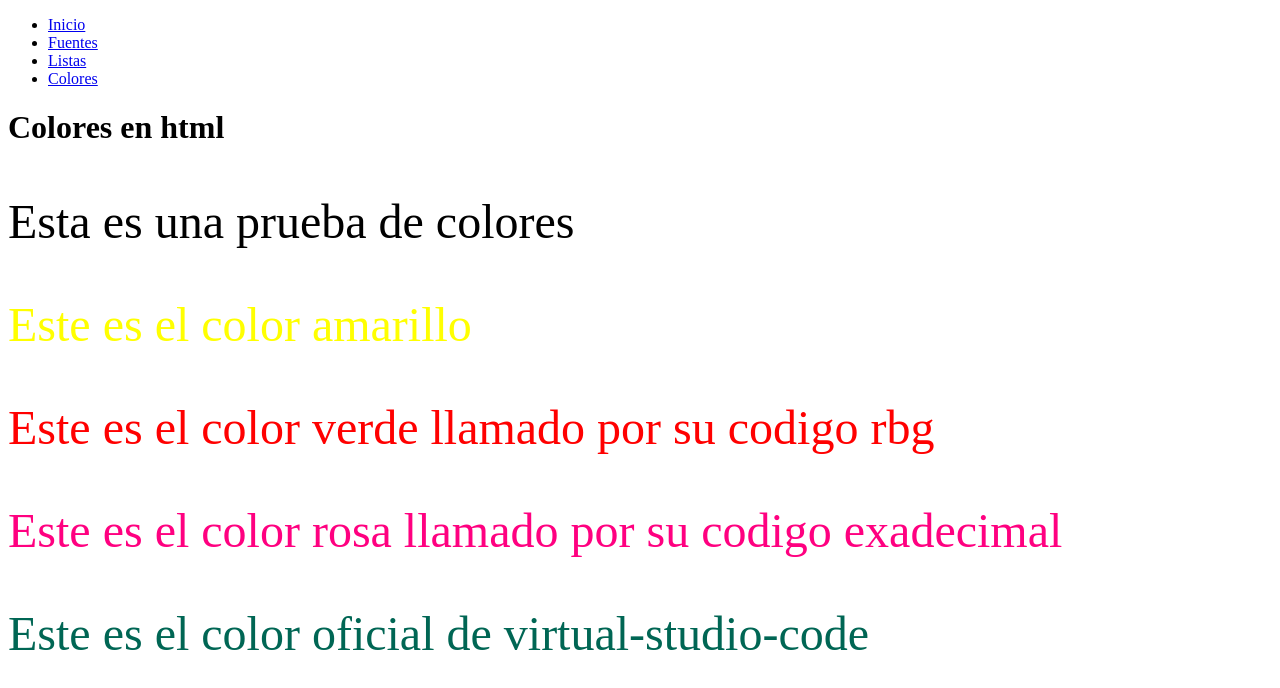
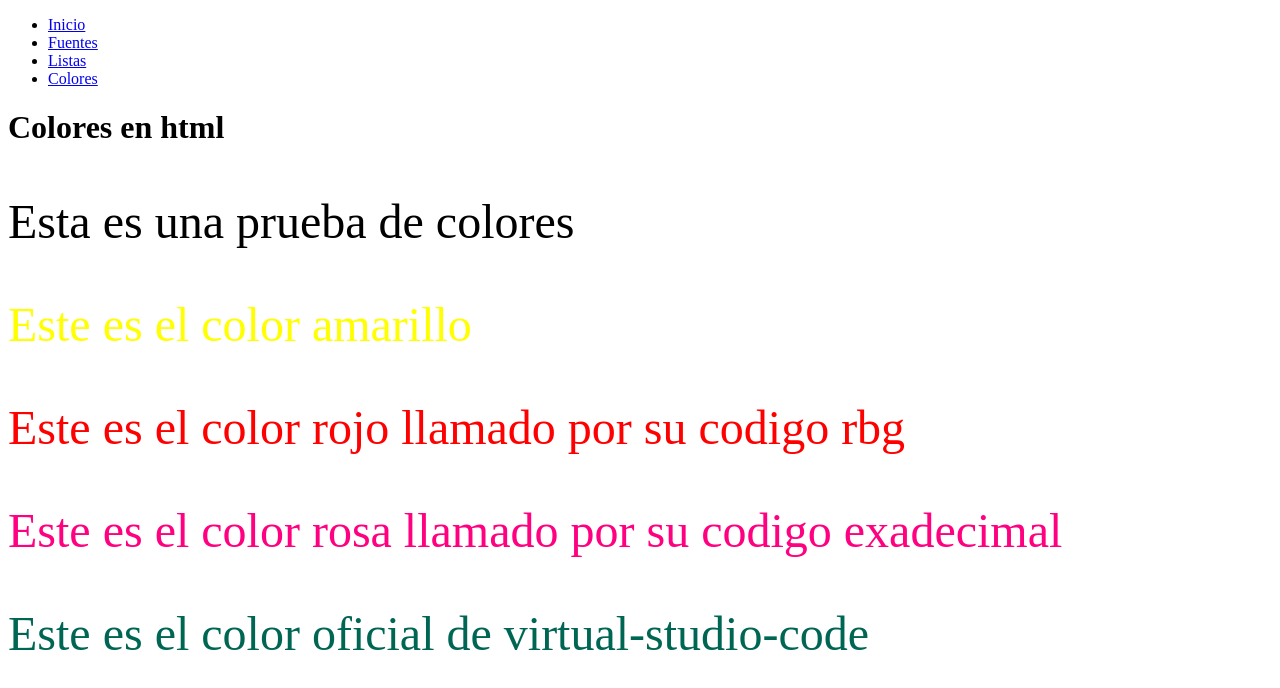
Before and after one commit to JuanFe1221/Sitio-web, a plain HTML site: page colores.html in a window 1280 px wide. Drawn offline with Linux system fonts and the light colour scheme.

```diff
--- a/colores.html
+++ b/colores.html
@@ -19,7 +19,7 @@
     <h1>Colores en html</h1>
     <p>Esta es una prueba de colores</p>
     <p class="color-amarillo"> Este es el color amarillo</p>
-    <p class="color-rojo">Este es el color verde llamado por su codigo rbg</p>
+    <p class="color-rojo">Este es el color rojo llamado por su codigo rbg</p>
     <p class="color-rosa">Este es el color rosa llamado por su codigo exadecimal</p>
     <p class="color-virtual-studio">Este es el color oficial de virtual-studio-code</p>
 </body>
```
